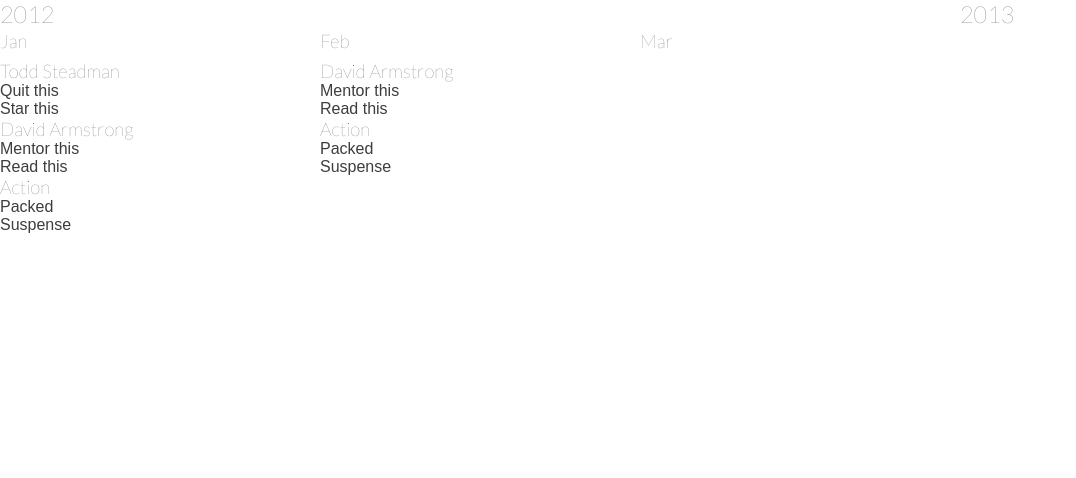
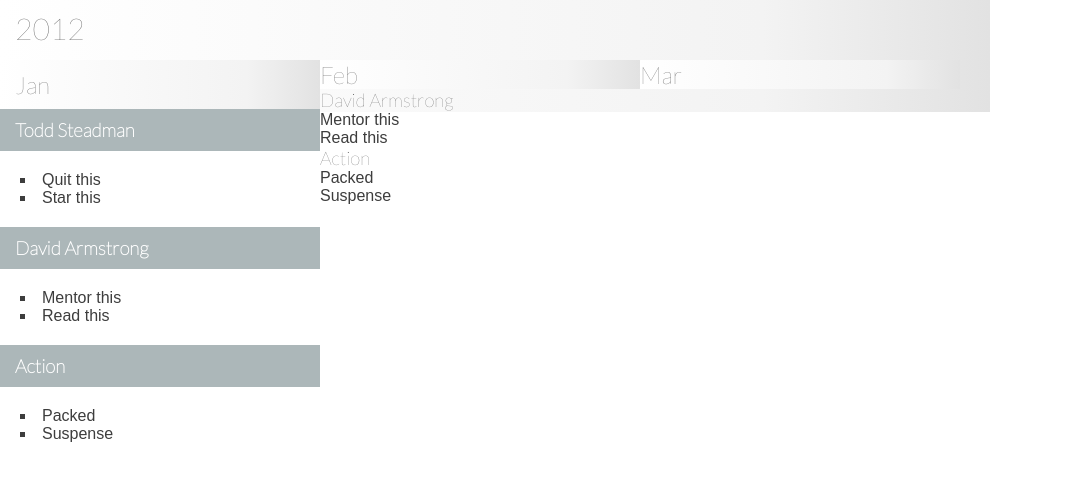
Before and after one commit to jaketrent/tacbac, a website: page views/index.html in a window 1280 px wide. Shown: the top 478 px of the page, without its empty margins (0-1076 px from the left). Drawn offline with Linux system fonts and the light colour scheme.

Commit message:
Update styles

```diff
--- a/static/css/styles.css
+++ b/static/css/styles.css
@@ -39,6 +39,19 @@ a {
   float: left;
   border-right: #3d3d3d;
 }
+.cell {
+  padding: 10px 15px;
+}
+.slider {
+  background: #ffffff; /* Old browsers */
+  background: -moz-linear-gradient(left, #ffffff 0%, #f3f3f3 77%, #e2e2e2 100%); /* FF3.6+ */
+  background: -webkit-gradient(linear, left top, right top, color-stop(0%,#ffffff), color-stop(77%,#f3f3f3), color-stop(100%,#e2e2e2)); /* Chrome,Safari4+ */
+  background: -webkit-linear-gradient(left, #ffffff 0%,#f3f3f3 77%,#e2e2e2 100%); /* Chrome10+,Safari5.1+ */
+  background: -o-linear-gradient(left, #ffffff 0%,#f3f3f3 77%,#e2e2e2 100%); /* Opera 11.10+ */
+  background: -ms-linear-gradient(left, #ffffff 0%,#f3f3f3 77%,#e2e2e2 100%); /* IE10+ */
+  background: linear-gradient(left, #ffffff 0%,#f3f3f3 77%,#e2e2e2 100%); /* W3C */
+  filter: progid:DXImageTransform.Microsoft.gradient( startColorstr='#ffffff', endColorstr='#e2e2e2',GradientType=1 ); /* IE6-9 */
+}
 
 #areas {
   top: 0;
@@ -50,3 +63,21 @@ a {
 #cols {
   top: 60px;
 }
+
+.item > header {
+  background: #acb7b9;
+}
+.item > header h3 {
+  color: #fff;
+  font-weight: bold;
+}
+.item .bullets {
+  padding: 20px 0;
+}
+.item .bullets li {
+  float: none;
+  list-style-type: square;
+  list-style-position: inside;
+  padding-left: 20px;
+  width: auto;
+}
--- a/views/index.html
+++ b/views/index.html
@@ -8,19 +8,17 @@
 </head>
 <body>
 <ul id="areas" class="flow screen-wide">
-  <li><h3>2012</h3></li>
-  <li><h3>2013</h3></li>
-</ul>
-<ul id="cats" class="flow col-wide">
-  <li><h3>Jan</h3></li>
-  <li><h3>Feb</h3></li>
-  <li><h3>Mar</h3></li>
+  <li class="slider cell"><h2>2012</h2></li>
+  <li class="slider cell"><h2>2013</h2></li>
 </ul>
 <ul id="cols" class="flow col-wide">
   <li>
+    <header class="cell slider">
+      <h2>Jan</h2>
+    </header>
     <ul class="items">
-      <li>
-        <header>
+      <li class="item">
+        <header class="cell">
           <h3>Todd Steadman</h3>
         </header>
         <ul class="bullets">
@@ -28,6 +26,31 @@
           <li>Star this</li>
         </ul>
       </li>
+      <li class="item">
+        <header class="cell">
+          <h3>David Armstrong</h3>
+        </header>
+        <ul class="bullets">
+          <li>Mentor this</li>
+          <li>Read this</li>
+        </ul>
+      </li>
+      <li class="item">
+        <header class="cell">
+          <h3>Action</h3>
+        </header>
+        <ul class="bullets">
+          <li>Packed</li>
+          <li>Suspense</li>
+        </ul>
+      </li>
+    </ul>
+  </li>
+  <li>
+    <header class="slider">
+      <h2>Feb</h2>
+    </header>
+    <ul class="items">
       <li>
         <header>
           <h3>David Armstrong</h3>
@@ -49,26 +72,9 @@
     </ul>
   </li>
   <li>
-    <ul class="items">
-      <li>
-        <header>
-          <h3>David Armstrong</h3>
-        </header>
-        <ul class="bullets">
-          <li>Mentor this</li>
-          <li>Read this</li>
-        </ul>
-      </li>
-      <li>
-        <header>
-          <h3>Action</h3>
-        </header>
-        <ul class="bullets">
-          <li>Packed</li>
-          <li>Suspense</li>
-        </ul>
-      </li>
-    </ul>
+    <header class="slider">
+      <h2>Mar</h2>
+    </header>
   </li>
 </ul>
 </body>
```
